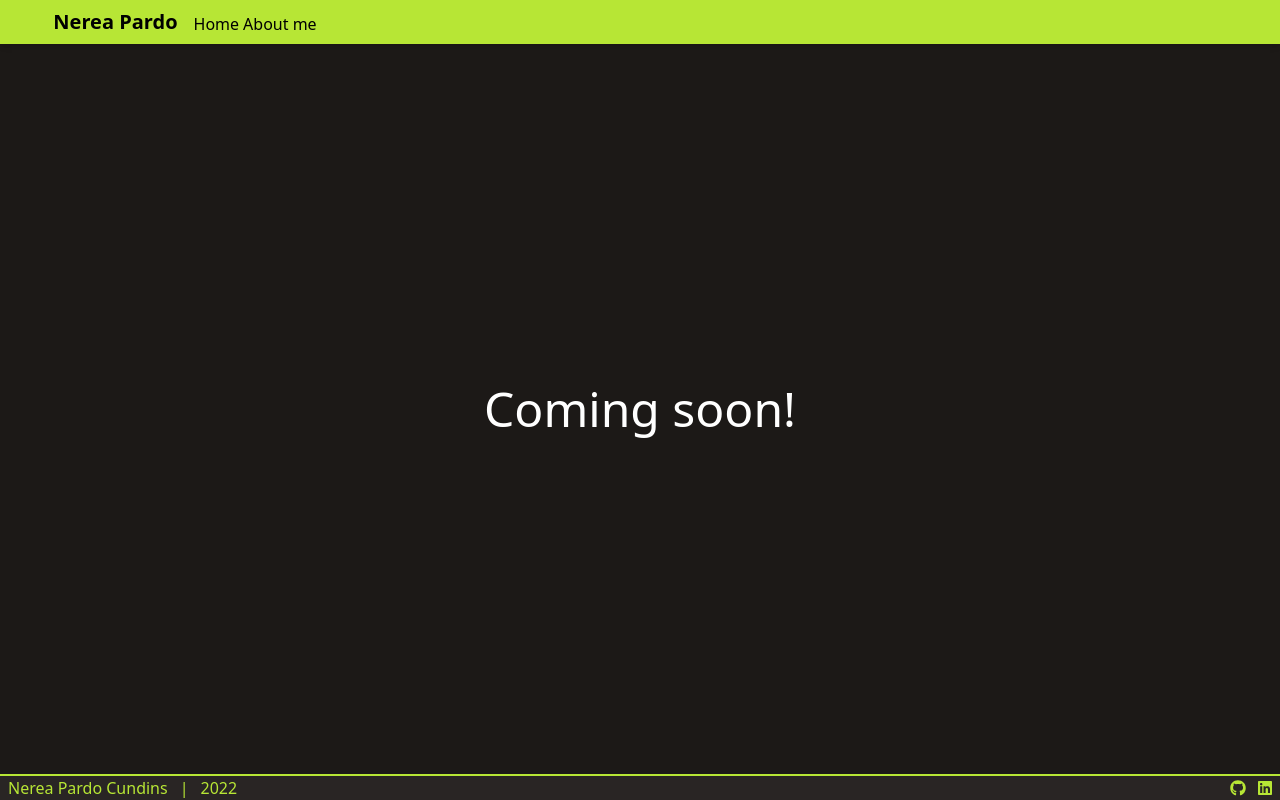
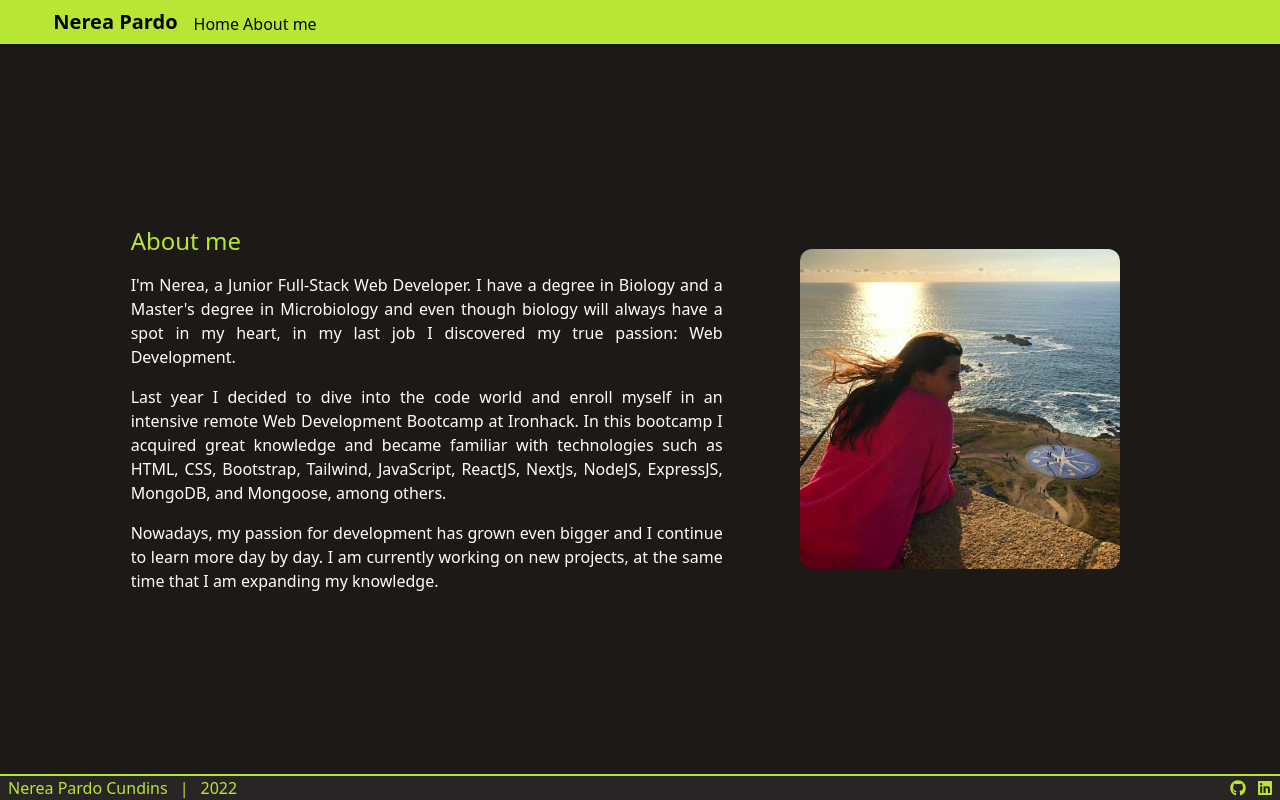
Before and after one commit to nereapardo/nerea.pardo, a Next.js app: page /about-me in a window 1280 px wide. Built offline with nearby package versions, Linux system fonts and the light colour scheme.

Commit message:
add about me

```diff
--- a/pages/about-me.js
+++ b/pages/about-me.js
@@ -1,7 +1,43 @@
+import Image from "next/image";
+import aboutMe from "public/images/aboutMe.jpeg";
 const AboutMe = () => {
   return (
-    <div className="flex justify-center items-center">
-      <h1 className="text-white text-5xl">Coming soon!</h1>
+    <div className="bg-stone-900">
+      <div className="mx-auto max-w-7xl flex flex-col-reverse lg:flex-row py-6 h-full justify-end lg:justify-center">
+        <div className="lg:w-1/2 text-white flex flex-col justify-center text-justify px-6">
+          <h1 className="text-neon text-2xl mb-4">About me</h1>
+          <p className="mb-4">
+            I&apos;m Nerea, a Junior Full-Stack Web Developer. I have a degree
+            in Biology and a Master&apos;s degree in Microbiology and even
+            though biology will always have a spot in my heart, in my last job I
+            discovered my true passion: Web Development.
+          </p>
+          <p className="mb-4">
+            Last year I decided to dive into the code world and enroll myself in
+            an intensive remote Web Development Bootcamp at Ironhack. In this
+            bootcamp I acquired great knowledge and became familiar with
+            technologies such as HTML, CSS, Bootstrap, Tailwind, JavaScript,
+            ReactJS, NextJs, NodeJS, ExpressJS, MongoDB, and Mongoose, among
+            others.
+          </p>
+          <p>
+            Nowadays, my passion for development has grown even bigger and I
+            continue to learn more day by day. I am currently working on new
+            projects, at the same time that I am expanding my knowledge.
+          </p>
+        </div>
+        <div className="lg:w-1/3 flex items-center justify-center ">
+          <div className="h-80 w-80 relative mb-6 md:mb-0">
+            <Image
+              src={aboutMe}
+              alt="Photo about me"
+              layout="fill"
+              objectFit="cover"
+              className="rounded-xl"
+            />
+          </div>
+        </div>
+      </div>
     </div>
   );
 };
```
Also changed, not shown: public/images/aboutMe.jpeg (added).
